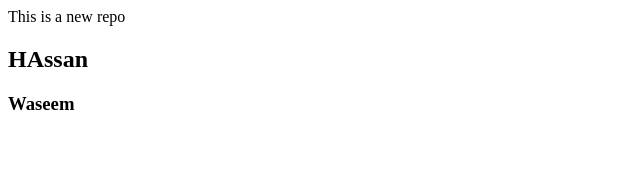
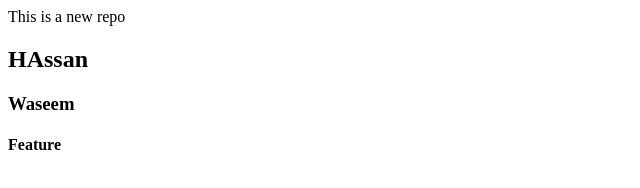
Before and after one commit to Itsmaniiii/localrepo, a plain HTML site: page index.html in a window 1280 px wide. Shown: the full height of the page, 0-640 px from the left. Drawn offline with Linux system fonts and the light colour scheme.

Commit message:
new feature

```diff
--- a/index.html
+++ b/index.html
@@ -1,3 +1,4 @@
 <p>This is a new repo</p>
 <h2>HAssan</h2>
 <h3>Waseem</h3>
+<h4>Feature</h4>
```
